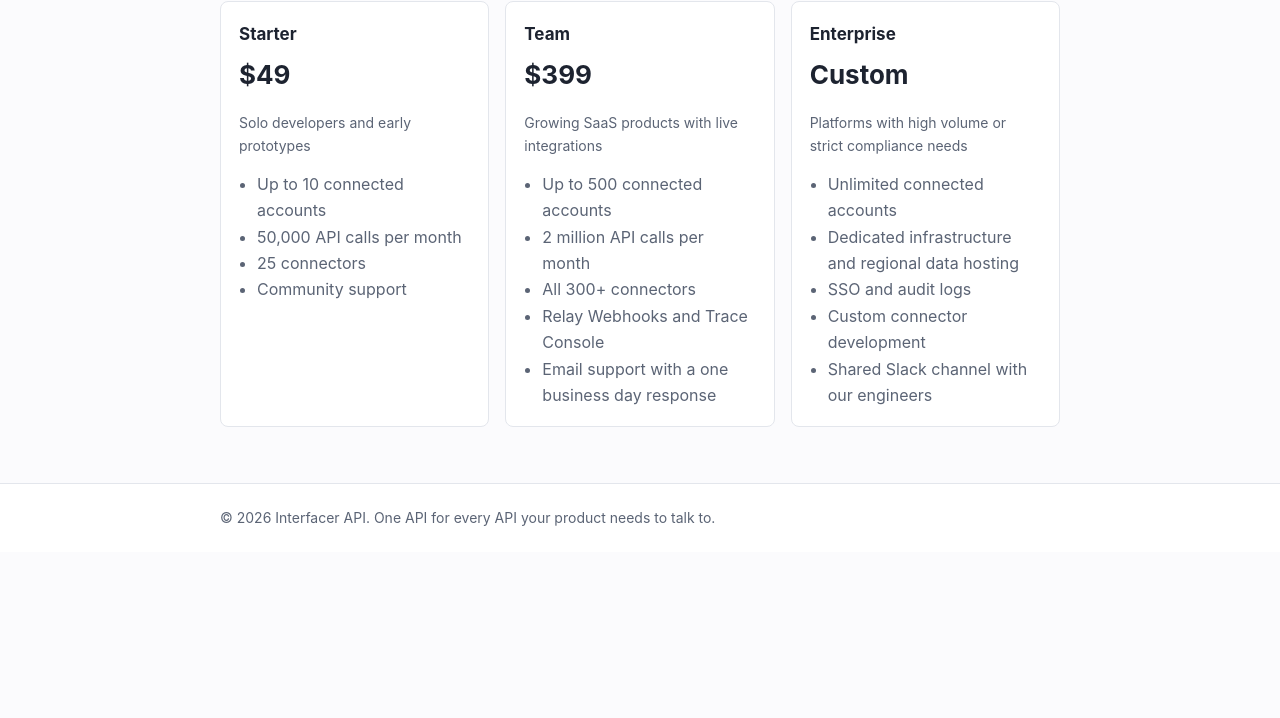
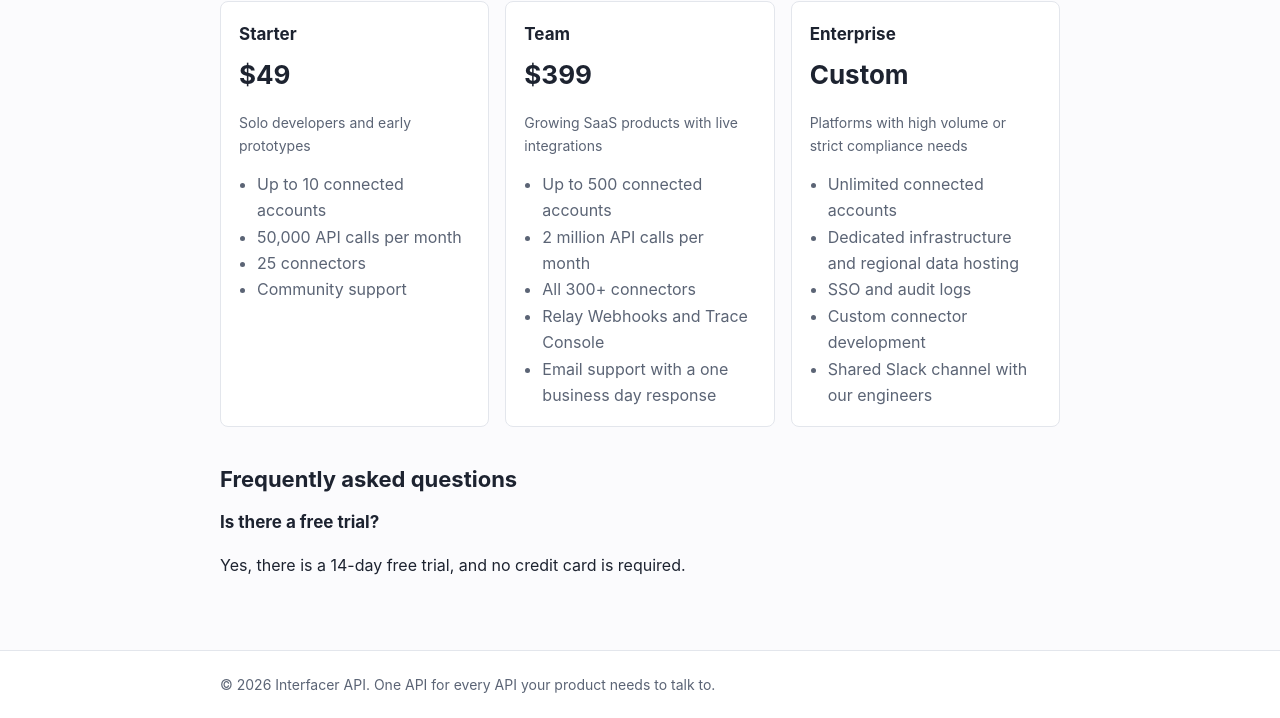
Before and after one commit to letter-demos/interfacerapi-com, a plain HTML site: page pricing.html in a window 1280 px wide. Shown: the part 153-871 px from the top of the page. Before the commit the page ends 800 px from the top, so only its background shows below. Drawn offline with Linux system fonts and the light colour scheme.

Commit message:
Add a free trial question to the pricing page FAQ
- The pricing page had no FAQ, so I added a short "Frequently asked questions" section below the three plans. It uses the same headings and text styles as the rest of the site, and I added no new CSS.
- It has one question, "Is there a free trial?", with a one-sentence answer: "Yes, there is a 14-day free trial, and no credit card is required." Nothing else was claimed.
- The site is plain HTML with no build step. I served it locally and checked that the new section shows up on /pricing.

```diff
--- a/pricing.html
+++ b/pricing.html
@@ -14,6 +14,9 @@
 <main><div class="wrap">
 <h1>Pricing</h1>
 <div class="grid"><div class="card"><h3>Starter</h3><div class="price">$49</div><p class="meta">Solo developers and early prototypes</p><ul><li>Up to 10 connected accounts</li><li>50,000 API calls per month</li><li>25 connectors</li><li>Community support</li></ul></div><div class="card"><h3>Team</h3><div class="price">$399</div><p class="meta">Growing SaaS products with live integrations</p><ul><li>Up to 500 connected accounts</li><li>2 million API calls per month</li><li>All 300+ connectors</li><li>Relay Webhooks and Trace Console</li><li>Email support with a one business day response</li></ul></div><div class="card"><h3>Enterprise</h3><div class="price">Custom</div><p class="meta">Platforms with high volume or strict compliance needs</p><ul><li>Unlimited connected accounts</li><li>Dedicated infrastructure and regional data hosting</li><li>SSO and audit logs</li><li>Custom connector development</li><li>Shared Slack channel with our engineers</li></ul></div></div>
+<h2 id="faq">Frequently asked questions</h2>
+<h3>Is there a free trial?</h3>
+<p>Yes, there is a 14-day free trial, and no credit card is required.</p>
 </div></main>
 <footer><div class="wrap">© 2026 Interfacer API. One API for every API your product needs to talk to.</div></footer>
 </body>
```
